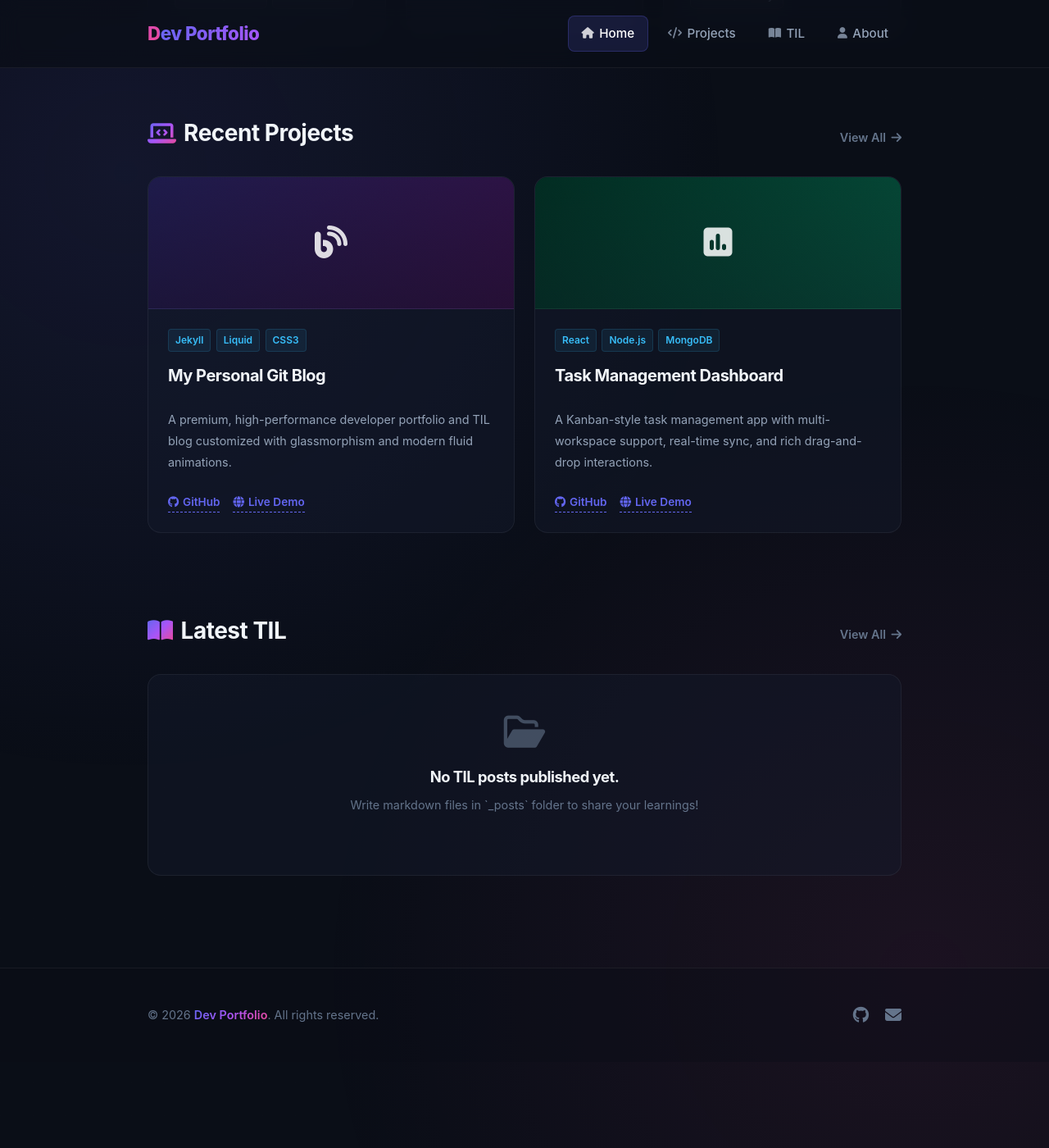
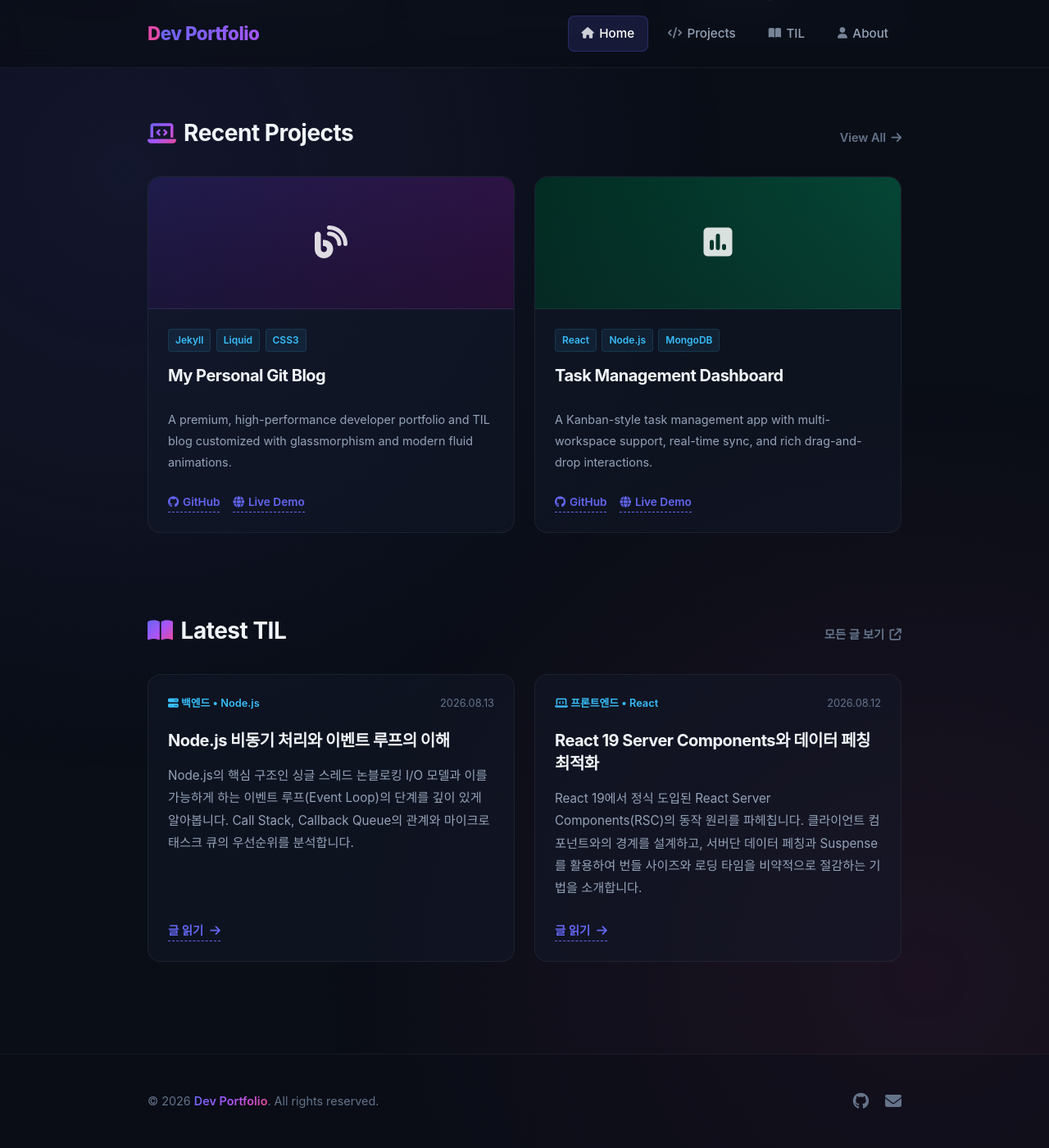
Before and after one commit to codnjs10207/codnjs10207.github.io, a Jekyll site: the page built from index.md, in a window 1280 px wide and 1400 px high, scrolled down 945 px. Shown: the whole window at 82% size. Built offline with Jekyll 4.4.1, drawn with Linux system fonts in a browser that asks for light colours; some web fonts are replaced.

Commit message:
TIL 카드 레이아웃 및 Velog 링크 추가

```diff
--- a/assets/css/style.css
+++ b/assets/css/style.css
@@ -785,44 +785,77 @@ blockquote p {
   transform: translateY(-2px);
 }
 
-/* Responsive Rules */
-@media (max-width: 768px) {
-  .nav-container {
-    padding: 1rem;
+
+/* TIL Card Grid Styles */
+.til-card-grid {
+  display: grid;
+  grid-template-columns: repeat(auto-fit, minmax(320px, 1fr));
+  gap: 1.5rem;
+  margin-top: 1.5rem;
 }
 
-  .site-title {
-    font-size: 1.25rem;
+.til-post-card {
+  background: var(--bg-card);
+  border: 1px solid var(--border-color);
+  border-radius: 16px;
+  padding: 1.5rem;
+  display: flex;
+  flex-direction: column;
+  transition: all 0.3s cubic-bezier(0.16, 1, 0.3, 1);
+  backdrop-filter: blur(12px);
 }
 
-  .nav-item span {
-    display: none; /* Hide nav text to save space, keep icons */
+.til-post-card:hover {
+  transform: translateY(-8px);
+  border-color: var(--border-hover);
+  box-shadow: var(--shadow-glow);
 }
 
-  .nav-item {
-    padding: 0.5rem;
-    font-size: 1.1rem;
+.til-post-meta {
+  display: flex;
+  justify-content: space-between;
+  align-items: center;
+  margin-bottom: 1rem;
+  font-size: 0.8rem;
+  color: var(--text-muted);
 }
 
-  .hero-title {
-    font-size: 2.4rem;
+.til-post-category {
+  color: var(--accent-secondary);
+  font-weight: 600;
 }
 
-  .hero-desc {
-    font-size: 1rem;
+.til-post-title {
+  font-size: 1.25rem;
+  font-weight: 700;
+  color: var(--text-primary);
+  margin-bottom: 0.75rem;
+  line-height: 1.4;
 }
 
-  .main-content {
-    padding: 2rem 1rem 4rem 1rem;
+.til-post-summary {
+  font-size: 0.95rem;
+  color: var(--text-secondary);
+  margin-bottom: 1.5rem;
+  line-height: 1.6;
+  flex-grow: 1;
 }
 
-  .project-grid {
-    grid-template-columns: 1fr;
+.til-post-footer {
+  margin-top: auto;
 }
 
-  .footer-container {
-    flex-direction: column;
-    gap: 1rem;
-    text-align: center;
+.til-read-btn {
+  display: inline-flex;
+  align-items: center;
+  gap: 0.5rem;
+  font-size: 0.9rem;
+  font-weight: 600;
+  color: var(--accent-color);
+  text-decoration: none;
+  transition: opacity 0.25s ease;
 }
+
+.til-read-btn:hover {
+  opacity: 0.8;
 }
--- a/index.md
+++ b/index.md
@@ -117,28 +117,42 @@ title: Home
 <section class="latest-til-section">
   <div class="section-header">
     <h2 class="section-title"><i class="fa-solid fa-book-open text-gradient-icon"></i> Latest TIL</h2>
-    <a href="{{ '/til/' | relative_url }}" class="view-all-link">View All <i class="fa-solid fa-arrow-right"></i></a>
+    <a href="https://velog.io/@codnjs623/posts" target="_blank" rel="noopener noreferrer" class="view-all-link">모든 글 보기 <i class="fa-solid fa-arrow-up-right-from-square"></i></a>
   </div>
 
-  <div class="til-list">
-    {% if site.posts.size > 0 %}
-      {% for post in site.posts limit:3 %}
-        <a href="{{ post.url | relative_url }}" class="til-card">
-          <div class="til-card-left">
-            <span class="til-date"><i class="fa-regular fa-calendar"></i> {{ post.date | date: "%b %-d, %Y" }}</span>
-            <h3 class="til-title">{{ post.title }}</h3>
-          </div>
-          <div class="til-card-right">
-            <span class="read-more-btn">Read Entry <i class="fa-solid fa-chevron-right"></i></span>
-          </div>
+  <div class="til-card-grid">
+    <!-- TIL Card 1 -->
+    <div class="til-post-card">
+      <div class="til-post-content">
+        <div class="til-post-meta">
+          <span class="til-post-category"><i class="fa-solid fa-server"></i> 백엔드 • Node.js</span>
+          <span class="til-post-date">2026.08.13</span>
+        </div>
+        <h3 class="til-post-title">Node.js 비동기 처리와 이벤트 루프의 이해</h3>
+        <p class="til-post-summary">Node.js의 핵심 구조인 싱글 스레드 논블로킹 I/O 모델과 이를 가능하게 하는 이벤트 루프(Event Loop)의 단계를 깊이 있게 알아봅니다. Call Stack, Callback Queue의 관계와 마이크로태스크 큐의 우선순위를 분석합니다.</p>
+      </div>
+      <div class="til-post-footer">
+        <a href="https://velog.io/@codnjs623/posts" target="_blank" rel="noopener noreferrer" class="til-read-btn">
+          글 읽기 <i class="fa-solid fa-arrow-right"></i>
         </a>
-      {% endfor %}
-    {% else %}
-      <div class="no-posts-card">
-        <i class="fa-regular fa-folder-open icon-empty"></i>
-        <h3 class="no-posts-text">No TIL posts published yet.</h3>
-        <p class="no-posts-sub">Write markdown files in `_posts` folder to share your learnings!</p>
       </div>
-    {% endif %}
+    </div>
+
+    <!-- TIL Card 2 -->
+    <div class="til-post-card">
+      <div class="til-post-content">
+        <div class="til-post-meta">
+          <span class="til-post-category"><i class="fa-solid fa-laptop-code"></i> 프론트엔드 • React</span>
+          <span class="til-post-date">2026.08.12</span>
+        </div>
+        <h3 class="til-post-title">React 19 Server Components와 데이터 페칭 최적화</h3>
+        <p class="til-post-summary">React 19에서 정식 도입된 React Server Components(RSC)의 동작 원리를 파헤칩니다. 클라이언트 컴포넌트와의 경계를 설계하고, 서버단 데이터 페칭과 Suspense를 활용하여 번들 사이즈와 로딩 타임을 비약적으로 절감하는 기법을 소개합니다.</p>
+      </div>
+      <div class="til-post-footer">
+        <a href="https://velog.io/@codnjs623/posts" target="_blank" rel="noopener noreferrer" class="til-read-btn">
+          글 읽기 <i class="fa-solid fa-arrow-right"></i>
+        </a>
+      </div>
+    </div>
   </div>
 </section>
```
Lines whose indentation alone changed are shown as unchanged.
